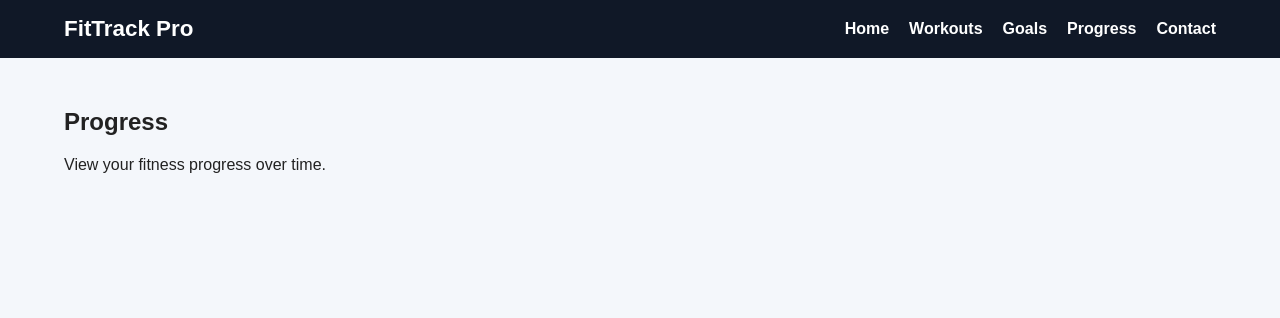
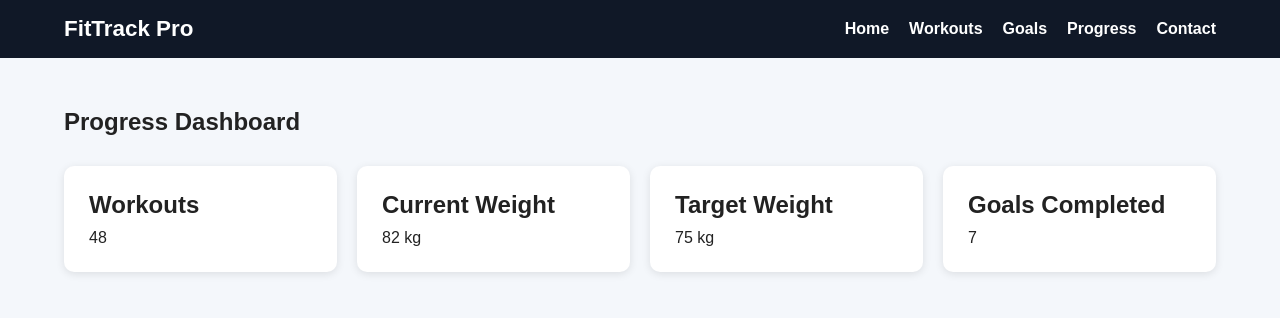
Before and after one commit to Ghound03/fittrack-pro, a Flask app: page /progress in a window 1280 px wide. Shown: the top 318 px of the page. Run offline with Flask 3, Linux system fonts and the light colour scheme.

Commit message:
Add dynamic workout goal and progress data

```diff
--- a/app.py
+++ b/app.py
@@ -10,17 +10,79 @@ def home():
 
 @app.route("/workouts")
 def workouts():
-    return render_template("workouts.html")
+
+    workout_list = [
+
+        {
+            "name": "Push Day",
+            "duration": 60,
+            "calories": 450
+        },
+
+        {
+            "name": "Leg Day",
+            "duration": 75,
+            "calories": 650
+        },
+
+        {
+            "name": "Cardio Session",
+            "duration": 45,
+            "calories": 500
+        }
+
+    ]
+
+    return render_template(
+        "workouts.html",
+        workouts=workout_list
+    )
 
 
 @app.route("/goals")
 def goals():
-    return render_template("goals.html")
+
+    goals = [
+
+        {
+            "goal": "Lose 5kg",
+            "status": "In Progress"
+        },
+
+        {
+            "goal": "Run 10km",
+            "status": "Completed"
+        },
+
+        {
+            "goal": "Workout 4 times weekly",
+            "status": "Active"
+        }
+
+    ]
+
+    return render_template(
+        "goals.html",
+        goals=goals
+    )
 
 
 @app.route("/progress")
 def progress():
-    return render_template("progress.html")
+
+    stats = {
+
+        "workouts_completed": 48,
+        "current_weight": 82,
+        "target_weight": 75,
+        "goals_completed": 7
+
+    }
+
+    return render_template(
+        "progress.html",
+        stats=stats
+    )
 
 
 @app.route("/contact")
--- a/static/css/style.css
+++ b/static/css/style.css
@@ -78,3 +78,29 @@ body {
 .page-section h1 {
     margin-bottom: 20px;
 }
+
+.card-grid {
+    display: grid;
+    grid-template-columns: repeat(
+        auto-fit,
+        minmax(250px, 1fr)
+    );
+    gap: 20px;
+    margin-top: 30px;
+}
+
+.card {
+    background: white;
+    padding: 25px;
+    border-radius: 10px;
+    box-shadow: 0 2px 8px rgba(
+        0,
+        0,
+        0,
+        0.1
+    );
+}
+
+.card h2 {
+    margin-bottom: 10px;
+}
--- a/templates/progress.html
+++ b/templates/progress.html
@@ -6,11 +6,31 @@
 
 <section class="page-section">
 
-    <h1>Progress</h1>
+    <h1>Progress Dashboard</h1>
 
-    <p>
-        View your fitness progress over time.
-    </p>
+    <div class="card-grid">
+
+        <div class="card">
+            <h2>Workouts</h2>
+            <p>{{ stats.workouts_completed }}</p>
+        </div>
+
+        <div class="card">
+            <h2>Current Weight</h2>
+            <p>{{ stats.current_weight }} kg</p>
+        </div>
+
+        <div class="card">
+            <h2>Target Weight</h2>
+            <p>{{ stats.target_weight }} kg</p>
+        </div>
+
+        <div class="card">
+            <h2>Goals Completed</h2>
+            <p>{{ stats.goals_completed }}</p>
+        </div>
+
+    </div>
 
 </section>
 
```
Also changed, not shown: templates/goals.html (+16 -4 lines), templates/workouts.html (+24 -4 lines).
